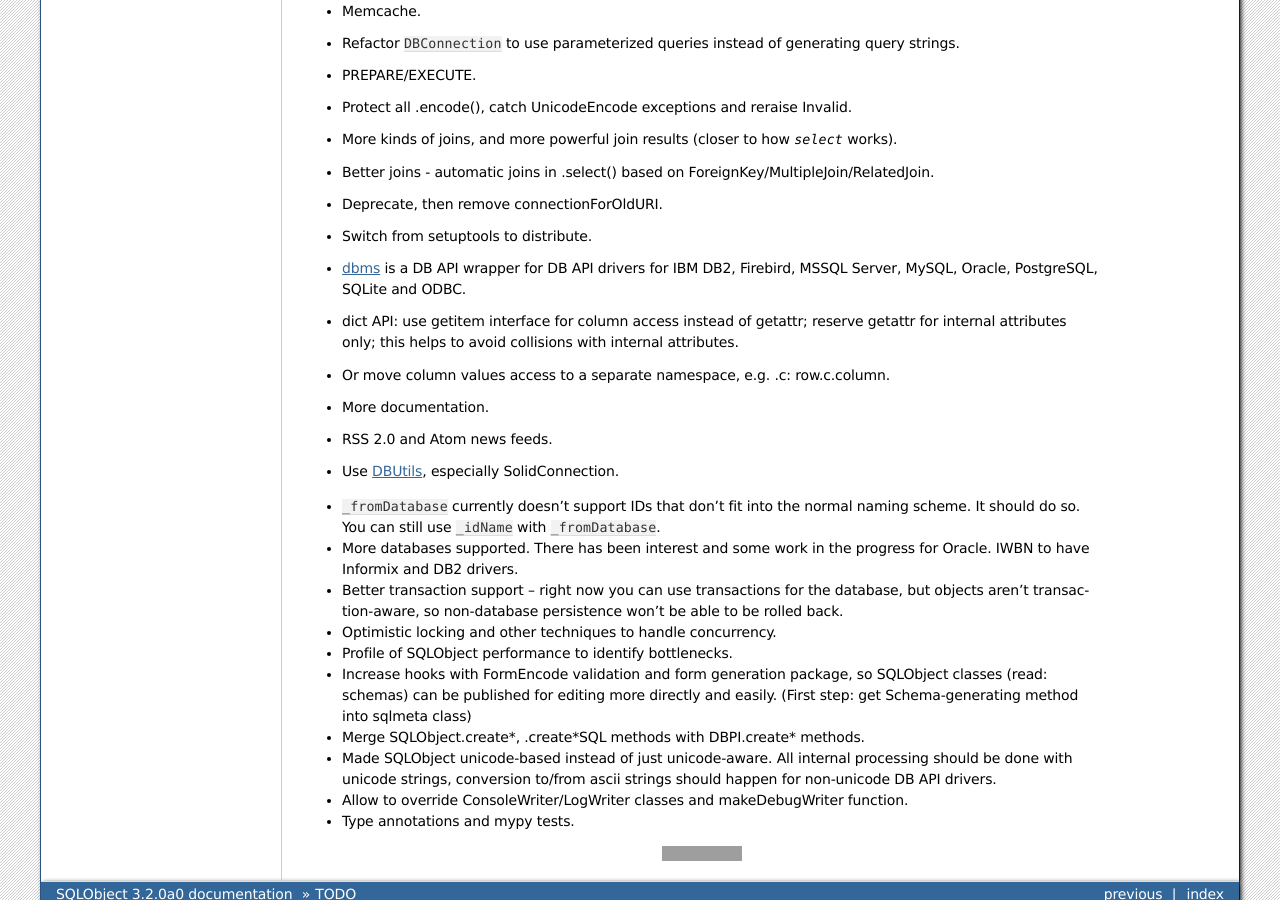
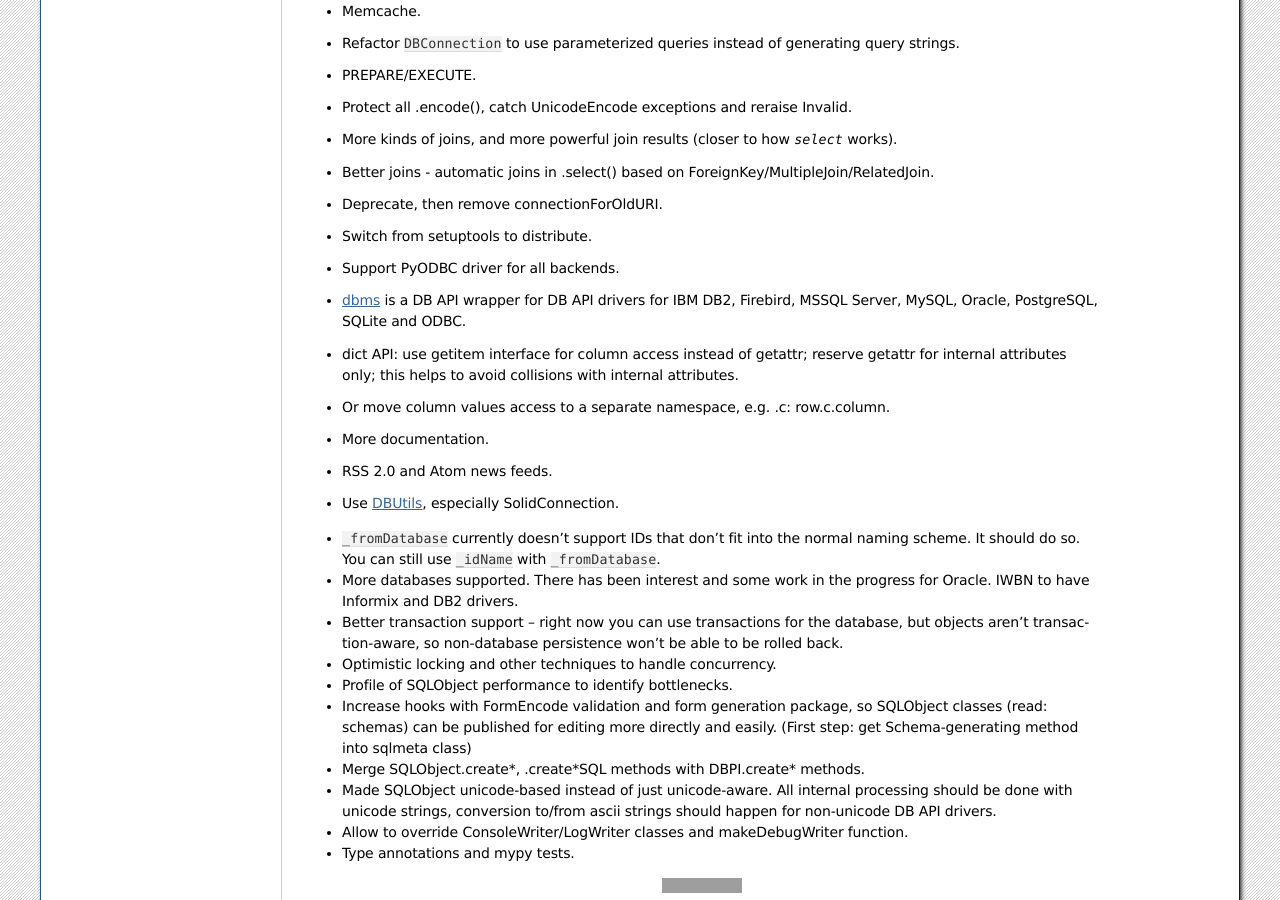
Before and after one commit to sqlobject/sqlobject, a Sphinx documentation site: the page built from docs/TODO.rst, in a window 1280 px wide and 900 px high, scrolled down 864 px. Built offline with Sphinx 7.4.7, drawn with Linux system fonts in a browser that asks for light colours; grey boxes are pictures that could not be loaded.

Commit message:
TODO: support PyODBC
[skip ci]

```diff
--- a/docs/TODO.rst
+++ b/docs/TODO.rst
@@ -71,6 +71,8 @@
 
 * Switch from setuptools to distribute.
 
+* Support PyODBC driver for all backends.
+
 * `dbms <https://pypi.python.org/pypi/dbms>`_ is a DB API wrapper for DB
   API drivers for IBM DB2, Firebird, MSSQL Server, MySQL, Oracle,
   PostgreSQL, SQLite and ODBC.
```
